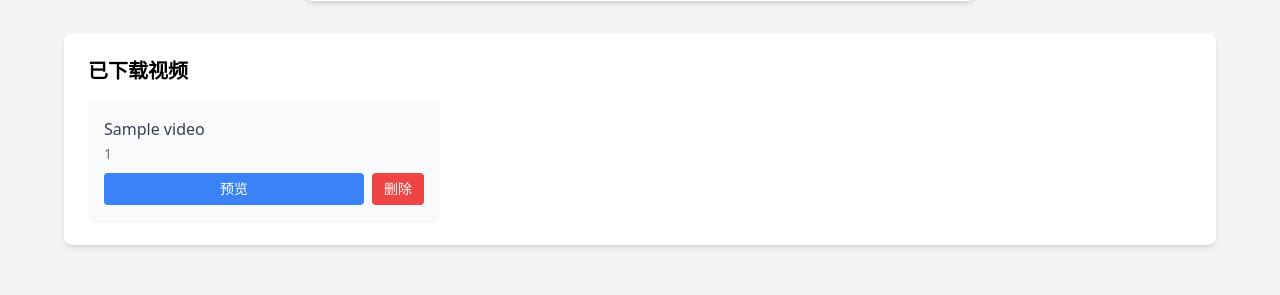
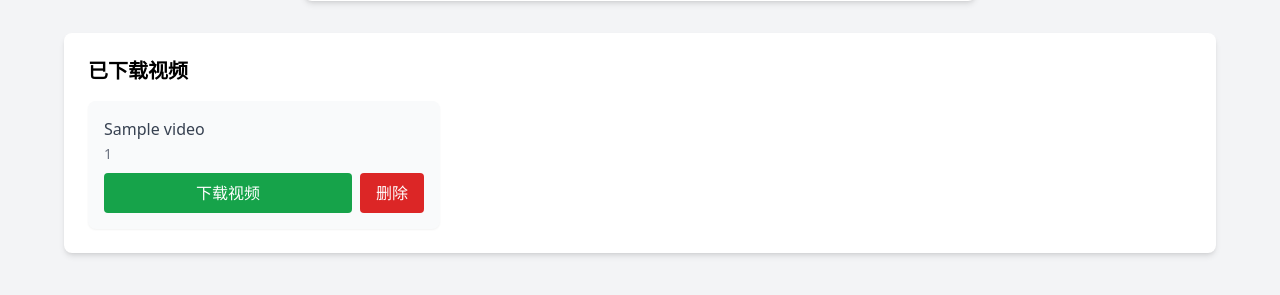
Before and after one commit to kangxia1990/download, a FastAPI app: template templates/index.html in a window 1280 px wide. Shown: the part 249-544 px from the top of the page. Run offline with FastAPI, Linux system fonts and the light colour scheme; the template is opened without the code that fills it: most values are stand-ins (such as "Sample title", 1, 10 or a date in 2020); some libraries are stand-ins or nearby versions.

Commit message:
更新的问题

```diff
--- a/main.py
+++ b/main.py
@@ -14,8 +14,12 @@ app = FastAPI()
 
 # 获取项目根目录
 BASE_DIR = Path(__file__).resolve().parent
-TEMP_DIR = Path('/tmp')
+TEMP_DIR = Path('/tmp' if os.environ.get('VERCEL') else './videos')
 TEMP_DIR.mkdir(exist_ok=True)
+
+# 确保目录存在
+for directory in ['static', 'templates']:
+    Path(directory).mkdir(exist_ok=True)
 
 # 添加 CORS 中间件
 app.add_middleware(
--- a/templates/index.html
+++ b/templates/index.html
@@ -45,30 +45,21 @@
             <div class="grid grid-cols-1 md:grid-cols-2 lg:grid-cols-3 gap-6">
                 {% for video in videos %}
                 <div class="bg-gray-50 rounded-lg p-4 shadow-sm hover:shadow-md transition-shadow">
-                    <!-- 视频信息行 -->
                     <div class="space-y-2">
                         <div class="min-h-[3rem]">
                             <h3 class="text-gray-700 font-medium line-clamp-2" title="{{ video.name }}">{{ video.name }}</h3>
                             <span class="text-gray-500 text-sm">{{ video.size }}</span>
                         </div>
                         <div class="flex items-center gap-2">
-                            <button onclick="toggleVideo('video-{{ loop.index }}')"
-                                    class="flex-1 px-3 py-1.5 bg-blue-500 text-white text-sm rounded hover:bg-blue-600 transition-colors">
-                                预览
-                            </button>
+                            <a href="{{ video.url }}"
+                               download="{{ video.filename }}"
+                               class="flex-1 px-4 py-2 bg-green-600 text-white text-center rounded hover:bg-green-700 transition-colors">
+                                下载视频
+                            </a>
                             <button onclick="deleteVideo('{{ video.filename }}')"
-                                    class="px-3 py-1.5 bg-red-500 text-white text-sm rounded hover:bg-red-600 transition-colors">
+                                    class="px-4 py-2 bg-red-600 text-white rounded hover:bg-red-700 transition-colors">
                                 删除
                             </button>
-                        </div>
-                    </div>
-                    <!-- 视频预览（默认隐藏） -->
-                    <div id="video-{{ loop.index }}" class="hidden mt-3">
-                        <div class="relative w-full">
-                            <video class="w-full rounded-lg shadow-md" controls>
-                                <source src="{{ video.url }}" type="video/mp4">
-                                您的浏览器不支持视频播放。
-                            </video>
                         </div>
                     </div>
                 </div>
```
Also changed, not shown: README.md, vercel.json.
